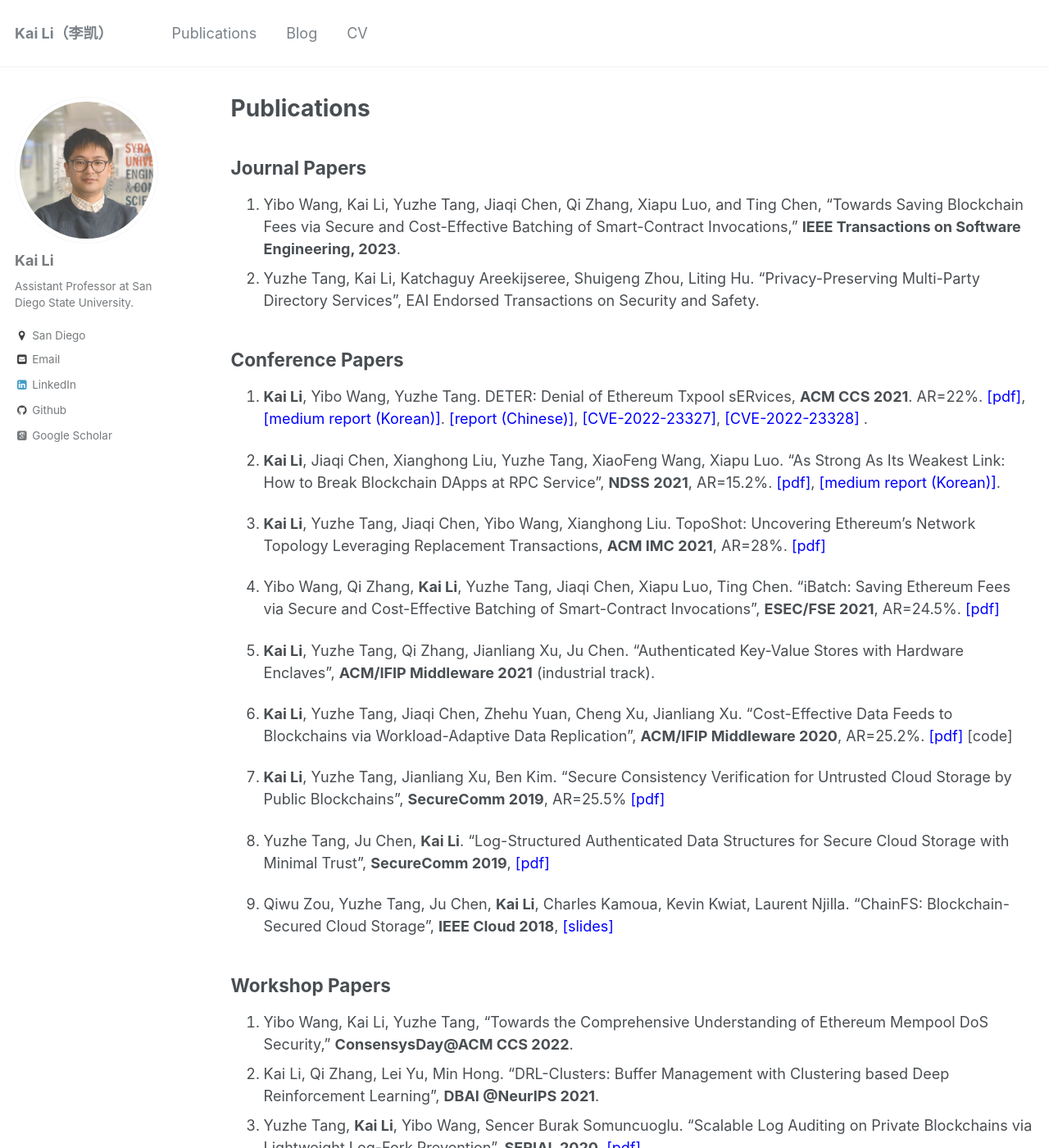
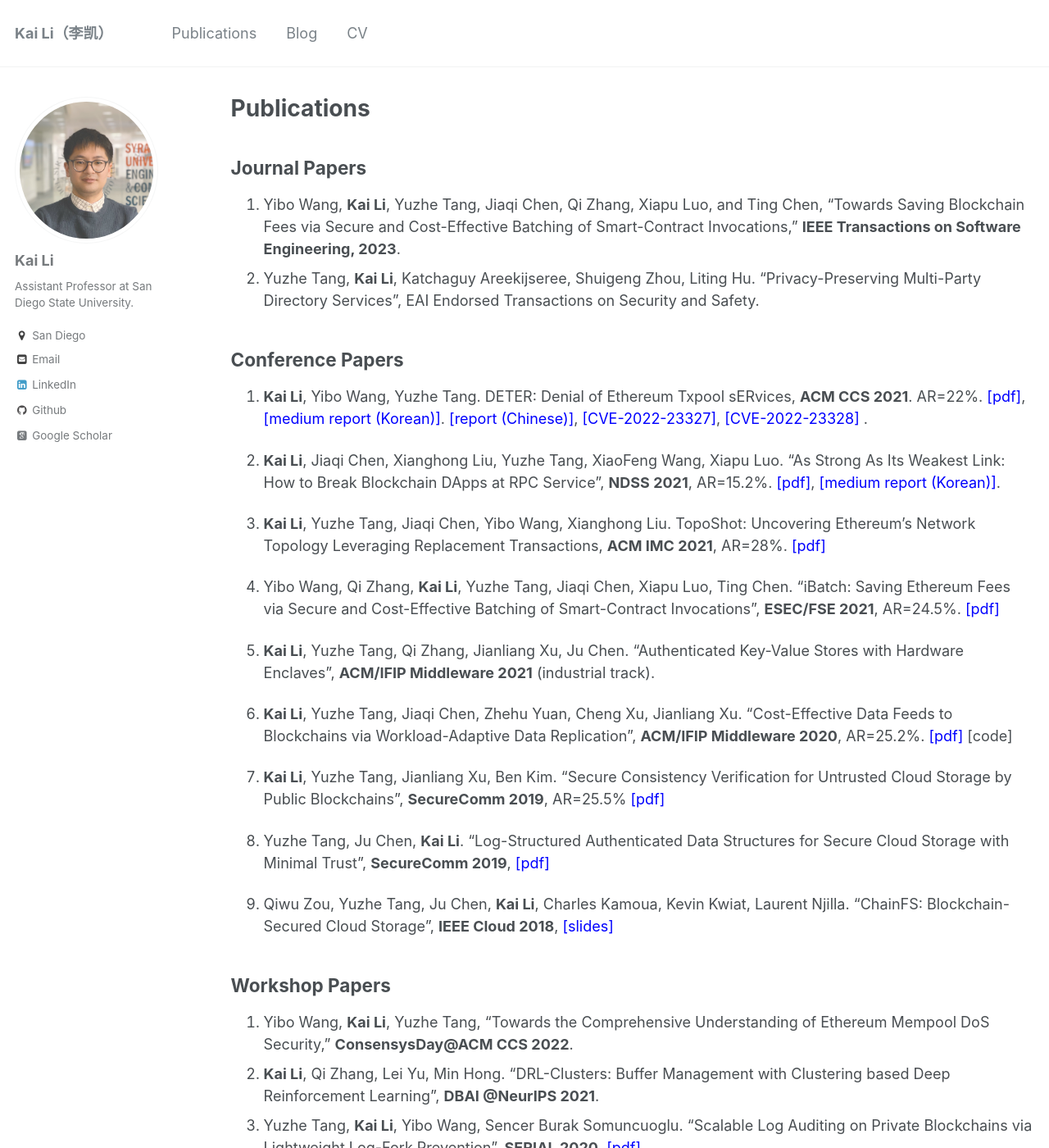
Before and after one commit to likai1993/likai1993.github.io, a Jekyll site: the page built from _pages/publications.md, in a window 1280 px wide and 1400 px high. Shown: the whole window at 82% size. Built offline with Jekyll 4.4.1, drawn with Linux system fonts in a browser that asks for light colours; some web fonts are replaced.

```diff
--- a/_pages/publications.md
+++ b/_pages/publications.md
@@ -9,8 +9,8 @@ author_profile: true
 
 Journal Papers
 ----
-1. Yibo Wang, Kai Li, Yuzhe Tang, Jiaqi Chen, Qi Zhang, Xiapu Luo, and Ting Chen, “Towards Saving Blockchain Fees via Secure and Cost-Effective Batching of Smart-Contract Invocations,” **IEEE Transactions on Software Engineering, 2023**.
-1. Yuzhe Tang, Kai Li, Katchaguy Areekijseree, Shuigeng Zhou, Liting Hu. "Privacy-Preserving Multi-Party Directory Services", EAI Endorsed Transactions on Security and Safety.
+1. Yibo Wang, **Kai Li**, Yuzhe Tang, Jiaqi Chen, Qi Zhang, Xiapu Luo, and Ting Chen, “Towards Saving Blockchain Fees via Secure and Cost-Effective Batching of Smart-Contract Invocations,” **IEEE Transactions on Software Engineering, 2023**.
+1. Yuzhe Tang, **Kai Li**, Katchaguy Areekijseree, Shuigeng Zhou, Liting Hu. "Privacy-Preserving Multi-Party Directory Services", EAI Endorsed Transactions on Security and Safety.
 
 Conference Papers
 ----
@@ -36,6 +36,6 @@ Conference Papers
 
 Workshop Papers
 ----
-1. Yibo Wang, Kai Li, Yuzhe Tang, “Towards the Comprehensive Understanding of Ethereum Mempool DoS Security,” **ConsensysDay@ACM CCS 2022**.
-1. Kai Li, Qi Zhang, Lei Yu, Min Hong. "DRL-Clusters: Buffer Management with Clustering based Deep Reinforcement Learning", **DBAI @NeurIPS 2021**.
+1. Yibo Wang, **Kai Li**, Yuzhe Tang, “Towards the Comprehensive Understanding of Ethereum Mempool DoS Security,” **ConsensysDay@ACM CCS 2022**.
+1. **Kai Li**, Qi Zhang, Lei Yu, Min Hong. "DRL-Clusters: Buffer Management with Clustering based Deep Reinforcement Learning", **DBAI @NeurIPS 2021**.
 1. Yuzhe Tang, **Kai Li**, Yibo Wang, Sencer Burak Somuncuoglu. "Scalable Log Auditing on Private Blockchains via Lightweight Log-Fork Prevention", **SERIAL 2020**, <span style="color:blue">[[pdf]](https://dl.acm.org/doi/pdf/10.1145/3429884.3430032)</span>
```
